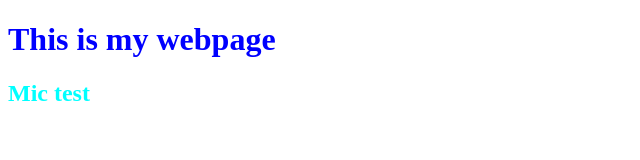
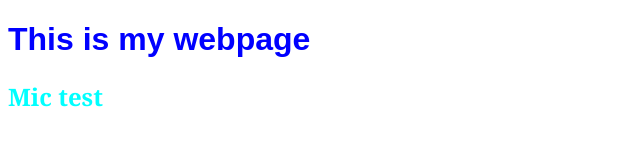
Before and after one commit to kntxx/kentatixx.github.io, a plain HTML site: page index.html in a window 1280 px wide. Shown: the whole page, without its empty margins (0-640 px from the left). Drawn offline with Linux system fonts and the light colour scheme.

Commit message:
change the font

```diff
--- a/index.html
+++ b/index.html
@@ -7,11 +7,12 @@
       h1
       {
         color: blue;
+        font-family: Arial, Helvetica, sans-serif;
       }
       h2
       {
         color: aqua;
-
+        font-family: Georgia, 'Times New Roman', Times, serif;
       }
     </style>
   </head>
```
